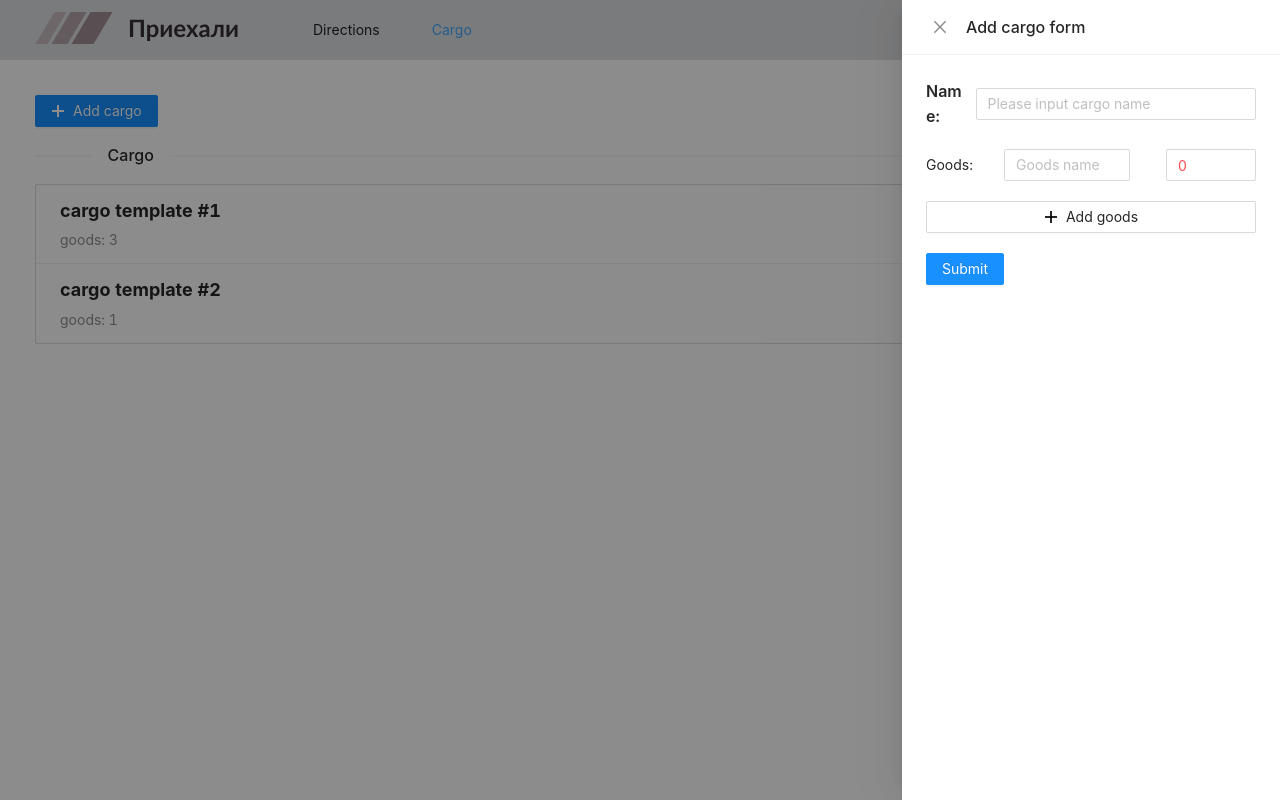
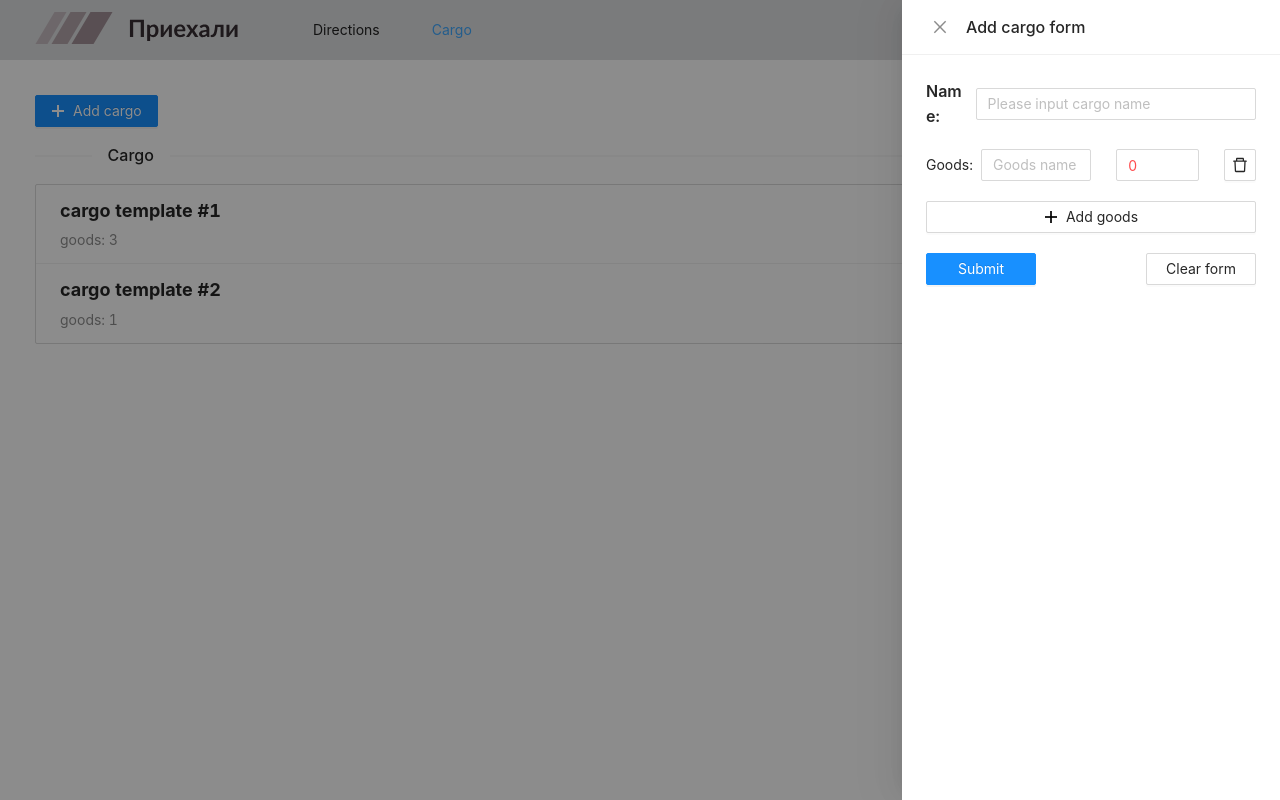
Before and after one commit to Gidery/advanced, a React (Create React App) app: page /cargo in a window 1280 px wide. Both pictures are taken after a click on the button "Add cargo". Built offline with nearby package versions, Linux system fonts and the light colour scheme.

Commit message:
finished and refactor addCargoForm

```diff
--- a/src/pages/Cargo/components/AddCargoPanel/AddCargoForm/AddCargoForm.module.scss
+++ b/src/pages/Cargo/components/AddCargoPanel/AddCargoForm/AddCargoForm.module.scss
@@ -8,22 +8,3 @@
 .FullRow {
   grid-column: 1/7;
 }
-
-.GoodsTitle {
-  grid-column: 1/2;
-  align-self: center;
-}
-
-.GoodsWrapper {
-  display: flex;
-  justify-content: space-between;
-  grid-column: 2/7;
-}
-
-.GoodsName {
-  max-width: 50%;
-}
-
-.GoodsNumber {
-  max-width: 40%;
-}
--- a/src/pages/Cargo/components/AddCargoPanel/AddCargoForm/AddCargoForm.tsx
+++ b/src/pages/Cargo/components/AddCargoPanel/AddCargoForm/AddCargoForm.tsx
@@ -1,96 +1,64 @@
 import React, { useState } from 'react';
-import { Button, Input, InputNumber } from 'antd';
+import { Input, Typography } from 'antd';
 import { InputName } from '../../../../../components/InputName/InputName';
-import { Goods } from '../../../../../redux/redusers/cargoReducer';
-import { PlusOutlined } from '@ant-design/icons';
+import { GoodsList } from './GoodsList/GoodsList';
+import { ButtonsPanel } from './ButtonsPanel/ButtonsPanel';
+import { Cargo } from '../../../../../redux/redusers/cargoReducer';
 import styles from './AddCargoForm.module.scss';
 
-export const AddCargoForm: React.FC = () => {
-  const [goods, setGoods] = useState<Goods[]>([
-    {
-      id: new Date().toISOString(),
-      name: '',
-      quantity: 0,
-    },
-  ]);
+interface AddCargoFormProps {
+  setOpenedDrawer: React.Dispatch<React.SetStateAction<boolean>>;
+}
 
-  const changeGoodsName = (
-    id: string,
-    e: React.ChangeEvent<HTMLInputElement>
-  ) => {
-    setGoods(
-      goods.map((item) => {
-        if (item.id !== id) return item;
-        return {
-          ...item,
-          name: e.target.value,
-        };
-      })
-    );
-  };
-
-  const changeGoodsNumber = (id: string, e?: number) => {
-    setGoods(
-      goods.map((item) => {
-        if (item.id !== id) return item;
-        if (e === undefined) return item;
-        return {
-          ...item,
-          quantity: e,
-        };
-      })
-    );
-  };
-
-  const addGoods = () => {
-    setGoods(
-      goods.concat({
+export const AddCargoForm: React.FC<AddCargoFormProps> = ({
+  setOpenedDrawer,
+}) => {
+  const { Text } = Typography;
+  const [error, setError] = useState<boolean>(false);
+  const [cargo, setCargo] = useState<Cargo>({
+    id: new Date().toISOString(),
+    status: null,
+    name: '',
+    goods: [
+      {
         id: new Date().toISOString(),
         name: '',
         quantity: 0,
-      })
-    );
+      },
+    ],
+  });
+
+  const addCargoName = (e: React.ChangeEvent<HTMLInputElement>) => {
+    setCargo((prevState) => ({
+      ...prevState,
+      name: e.target.value,
+    }));
   };
 
   return (
     <div className={styles.Wrapper}>
+      {error && (
+        <Text className={styles.FullRow} type="danger">
+          All fields must be filled in
+        </Text>
+      )}
+
       <InputName name="Name: " className={styles.FullRow}>
-        <Input placeholder="Please input cargo name" className={styles.Name} />
+        <Input
+          className={styles.Name}
+          value={cargo.name}
+          placeholder="Please input cargo name"
+          onChange={addCargoName}
+        />
       </InputName>
 
-      <span className={styles.GoodsTitle}>Goods: </span>
-      <>
-        {goods.length > 0 &&
-          goods.map((item) => (
-            <div key={item.id} className={styles.GoodsWrapper}>
-              <Input
-                className={styles.GoodsName}
-                value={item.name}
-                onChange={(e) => changeGoodsName(item.id, e)}
-                placeholder="Goods name"
-              />
-              <InputNumber
-                className={styles.GoodsNumber}
-                value={item.quantity}
-                min={1}
-                max={100}
-                onChange={(e) => changeGoodsNumber(item.id, e)}
-              />
-            </div>
-          ))}
-      </>
-
-      <Button
-        onClick={addGoods}
-        className={styles.FullRow}
-        icon={<PlusOutlined />}
-      >
-        Add goods
-      </Button>
-
-      <Button type="primary" htmlType="submit">
-        Submit
-      </Button>
+      <GoodsList goods={cargo.goods} setCargo={setCargo} />
+      <ButtonsPanel
+        cargo={cargo}
+        setCargo={setCargo}
+        setError={setError}
+        setOpenedDrawer={setOpenedDrawer}
+      />
     </div>
   );
 };
--- /dev/null
+++ b/src/pages/Cargo/components/AddCargoPanel/AddCargoForm/ButtonsPanel/ButtonsPanel.module.scss
@@ -0,0 +1,8 @@
+
+.LeftSide {
+  grid-column: 1/3;
+}
+
+.RightSide {
+  grid-column: 5/7;
+}
--- /dev/null
+++ b/src/pages/Cargo/components/AddCargoPanel/AddCargoForm/ButtonsPanel/ButtonsPanel.tsx
@@ -0,0 +1,87 @@
+import React from 'react';
+import { Button } from 'antd';
+import { addCargo, Cargo } from '../../../../../../redux/redusers/cargoReducer';
+import { useAppDispatch } from '../../../../../../redux/hooks/hooks';
+import { PlusOutlined } from '@ant-design/icons';
+import styles from './ButtonsPanel.module.scss';
+import commonStyles from '../AddCargoForm.module.scss';
+
+interface ButtonsPanelProps {
+  cargo: Cargo;
+  setCargo: React.Dispatch<React.SetStateAction<Cargo>>;
+  setError: React.Dispatch<React.SetStateAction<boolean>>;
+  setOpenedDrawer: React.Dispatch<React.SetStateAction<boolean>>;
+}
+
+export const ButtonsPanel: React.FC<ButtonsPanelProps> = ({
+  cargo,
+  setCargo,
+  setError,
+  setOpenedDrawer,
+}) => {
+  const dispatch = useAppDispatch();
+  const checkingEmptyFields =
+    cargo.name === '' ||
+    cargo.goods.find((item) => item.name === '' || item.quantity === 0);
+
+  const clearForm = () => {
+    setCargo({
+      id: new Date().toISOString(),
+      status: null,
+      name: '',
+      goods: [
+        {
+          id: new Date().toISOString(),
+          name: '',
+          quantity: 0,
+        },
+      ],
+    });
+  };
+
+  const addGoods = () => {
+    setCargo((prevState) => ({
+      ...prevState,
+      goods: cargo.goods.concat({
+        id: new Date().toISOString(),
+        name: '',
+        quantity: 0,
+      }),
+    }));
+  };
+
+  const onSubmit = () => {
+    if (checkingEmptyFields) {
+      setError(true);
+      return;
+    }
+    setError(false);
+    dispatch(addCargo(cargo));
+    setOpenedDrawer(false);
+  };
+
+  return (
+    <>
+      <Button
+        onClick={addGoods}
+        className={commonStyles.FullRow}
+        icon={<PlusOutlined />}
+      >
+        Add goods
+      </Button>
+
+      <Button
+        onClick={onSubmit}
+        className={styles.LeftSide}
+        type="primary"
+        htmlType="submit"
+      >
+        Submit
+      </Button>
+
+      <Button className={styles.RightSide} onClick={clearForm}>
+        Clear form
+      </Button>
+    </>
+  );
+};
--- /dev/null
+++ b/src/pages/Cargo/components/AddCargoPanel/AddCargoForm/GoodsList/GoodsList.module.scss
@@ -0,0 +1,22 @@
+.GoodsTitle {
+  grid-column: 1/2;
+  align-self: center;
+}
+
+.GoodsWrapper {
+  display: flex;
+  justify-content: space-between;
+  grid-column: 2/7;
+}
+
+.GoodsName {
+  max-width: 40%;
+}
+
+.GoodsNumber {
+  max-width: 30%;
+}
+
+.FullRow {
+  grid-column: 1/7;
+}
--- /dev/null
+++ b/src/pages/Cargo/components/AddCargoPanel/AddCargoForm/GoodsList/GoodsList.tsx
@@ -0,0 +1,80 @@
+import React from 'react';
+import { Button, Input, InputNumber } from 'antd';
+import { Cargo, Goods } from '../../../../../../redux/redusers/cargoReducer';
+import { DeleteOutlined } from '@ant-design/icons';
+import styles from './GoodsList.module.scss';
+
+interface GoodsListProps {
+  goods: Goods[];
+  setCargo: React.Dispatch<React.SetStateAction<Cargo>>;
+}
+
+export const GoodsList: React.FC<GoodsListProps> = ({ goods, setCargo }) => {
+  const changeGoodsName = (
+    id: string,
+    e: React.ChangeEvent<HTMLInputElement>
+  ) => {
+    setCargo((prevState) => ({
+      ...prevState,
+      goods: goods.map((item) => {
+        if (item.id !== id) return item;
+        return {
+          ...item,
+          name: e.target.value,
+        };
+      }),
+    }));
+  };
+
+  const changeGoodsNumber = (id: string, e?: number) => {
+    setCargo((prevState) => ({
+      ...prevState,
+      goods: goods.map((item) => {
+        if (item.id !== id) return item;
+        if (e === undefined) return item;
+        return {
+          ...item,
+          quantity: e,
+        };
+      }),
+    }));
+  };
+
+  const deleteGoods = (id: string) => {
+    if (goods.length < 2) return;
+    setCargo((prevState) => ({
+      ...prevState,
+      goods: goods.filter((item) => item.id !== id),
+    }));
+  };
+
+  return (
+    <>
+      <span className={styles.GoodsTitle}>Goods: </span>
+      <>
+        {goods.length > 0 &&
+          goods.map((item) => (
+            <div key={item.id} className={styles.GoodsWrapper}>
+              <Input
+                className={styles.GoodsName}
+                value={item.name}
+                placeholder="Goods name"
+                onChange={(e) => changeGoodsName(item.id, e)}
+              />
+              <InputNumber
+                className={styles.GoodsNumber}
+                value={item.quantity}
+                min={1}
+                max={100}
+                onChange={(e) => changeGoodsNumber(item.id, e)}
+              />
+              <Button
+                icon={<DeleteOutlined />}
+                onClick={() => deleteGoods(item.id)}
+              />
+            </div>
+          ))}
+      </>
+    </>
+  );
+};
--- a/src/pages/Cargo/components/AddCargoPanel/AddCargoPanel.tsx
+++ b/src/pages/Cargo/components/AddCargoPanel/AddCargoPanel.tsx
@@ -1,22 +1,13 @@
 import React, { useState } from 'react';
 import { Button, Drawer } from 'antd';
 import { AddCargoForm } from './AddCargoForm/AddCargoForm';
-import { useAppDispatch } from '../../../../redux/hooks/hooks';
-import { addCargo } from '../../../../redux/redusers/cargoReducer';
 import { PlusOutlined } from '@ant-design/icons';
 
 export const AddCargoPanel = () => {
   const [openedDrawer, setOpenedDrawer] = useState<boolean>(false);
-  const dispatch = useAppDispatch();
 
   const openDrawerHandler = (isOpen: boolean) => {
     setOpenedDrawer(isOpen);
-  };
-
-  const addCargoSubmit = (values: { name: string }) => {
-    dispatch(addCargo(values));
-    console.log('Success:', values);
-    setOpenedDrawer(false);
   };
 
   return (
@@ -34,7 +25,7 @@ export const AddCargoPanel = () => {
         visible={openedDrawer}
         onClose={() => openDrawerHandler(false)}
       >
-        <AddCargoForm submit={addCargoSubmit} />
+        <AddCargoForm setOpenedDrawer={setOpenedDrawer} />
       </Drawer>
     </>
   );
--- a/src/redux/redusers/cargoReducer.ts
+++ b/src/redux/redusers/cargoReducer.ts
@@ -1,7 +1,7 @@
 import { createSlice, PayloadAction } from '@reduxjs/toolkit';
 
 export interface Cargo {
-  id: number;
+  id: string;
   name: string;
   status: null | 'accepted' | 'delivered';
   goods: Goods[];
@@ -15,7 +15,7 @@ export interface Goods {
 
 const initialState: Cargo[] = [
   {
-    id: 1,
+    id: '1',
     name: 'cargo template #1',
     status: null,
     goods: [
@@ -37,7 +37,7 @@ const initialState: Cargo[] = [
     ],
   },
   {
-    id: 2,
+    id: '2',
     name: 'cargo template #2',
     status: null,
     goods: [
@@ -54,15 +54,8 @@ export const cargoSlice = createSlice({
   name: 'cargo',
   initialState: initialState,
   reducers: {
-    addCargo: (state, action: PayloadAction<{ name: string }>) => {
-      const newCargo: Cargo = {
-        id: Math.random(),
-        name: action.payload.name,
-        status: null,
-        goods: [],
-      };
-
-      return state.concat(newCargo);
+    addCargo: (state, action: PayloadAction<Cargo>) => {
+      return state.concat(action.payload);
     },
   },
 });
```
